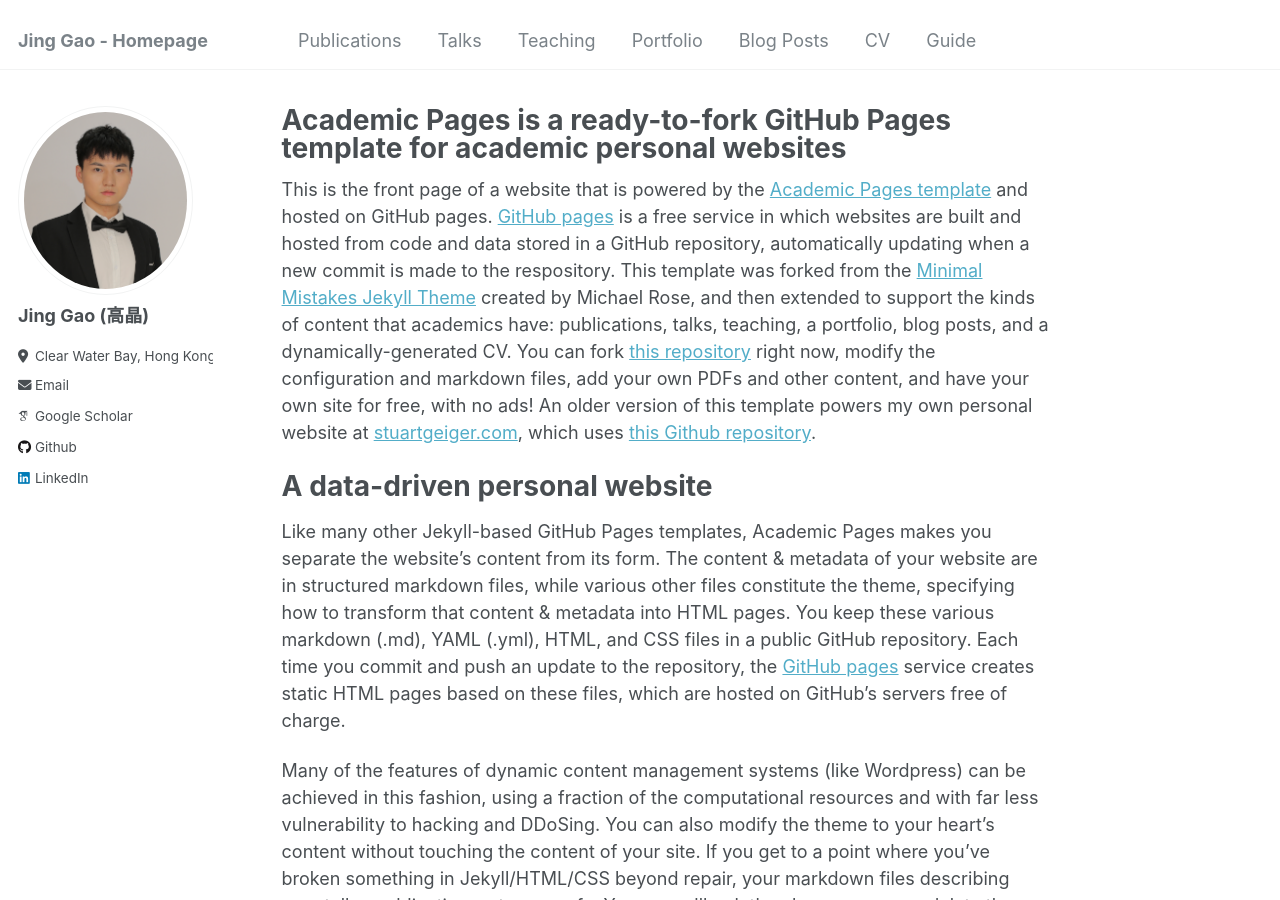
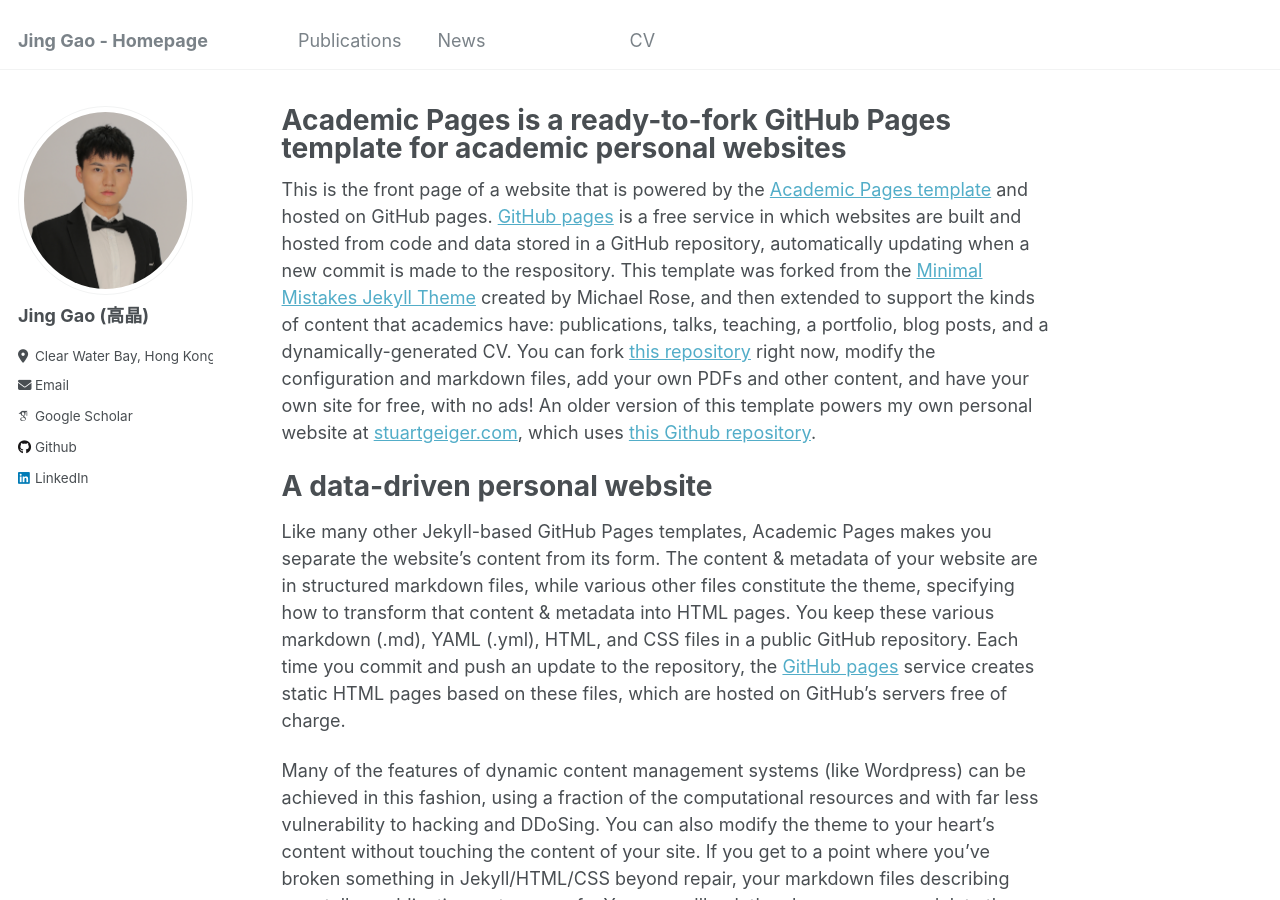
Before and after one commit to jgaoax/jgaoax.github.io, a Jekyll site: the page built from _pages/about.md, in a window 1280 px wide and 900 px high. Built offline with Jekyll 4.4.1, drawn with Linux system fonts in a browser that asks for light colours; some web fonts are replaced.

Commit message:
Update navigation.yml

```diff
--- a/_data/navigation.yml
+++ b/_data/navigation.yml
@@ -3,20 +3,20 @@ main:
   - title: "Publications"
     url: /publications/
 
-  - title: "Talks"
+  - title: "News"
     url: /talks/
 
-  - title: "Teaching"
-    url: /teaching/
+  - # title: "Teaching"
+    # url: /teaching/
 
-  - title: "Portfolio"
-    url: /portfolio/
+  - # title: "Portfolio"
+    # url: /portfolio/
 
-  - title: "Blog Posts"
-    url: /year-archive/
+  - # title: "Blog Posts"
+    # url: /year-archive/
 
   - title: "CV"
     url: /cv/
 
-  - title: "Guide"
-    url: /markdown/
+  - # title: "Guide"
+    # url: /markdown/
```
